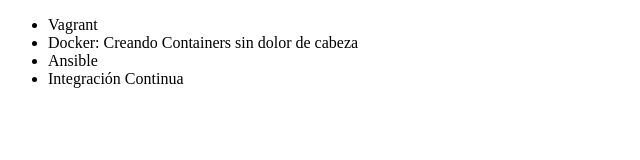
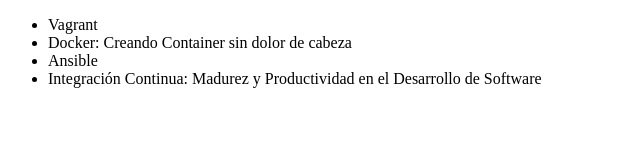
Before and after one commit to hernan1723/Alura-git, a plain HTML site: page Bruno/index.html in a window 1280 px wide. Shown: the whole page, without its empty margins (0-640 px from the left). Drawn offline with Linux system fonts and the light colour scheme.

Commit message:
Corrigiendo en nombre del curso de Docker

```diff
--- a/Bruno/index.html
+++ b/Bruno/index.html
@@ -2,14 +2,17 @@
 <html lang="en">
   <head>
     <meta charset="UTF-8" />
-    <title>Lista de cursos de DevOps de Alura</title>
+    <title>Cursos de Alura</title>
   </head>
   <body>
     <ul>
       <li>Vagrant</li>
-      <li>Docker: Creando Containers sin dolor de cabeza</li>
+      <li>Docker: Creando Container sin dolor de cabeza</li>
       <li>Ansible</li>
-      <li>Integración Continua</li>
+      <li>
+        Integración Continua: Madurez y Productividad en el Desarrollo de
+        Software
+      </li>
     </ul>
   </body>
 </html>
```
Also changed, not shown: index.html (+2 -1 lines), 1 other file.
